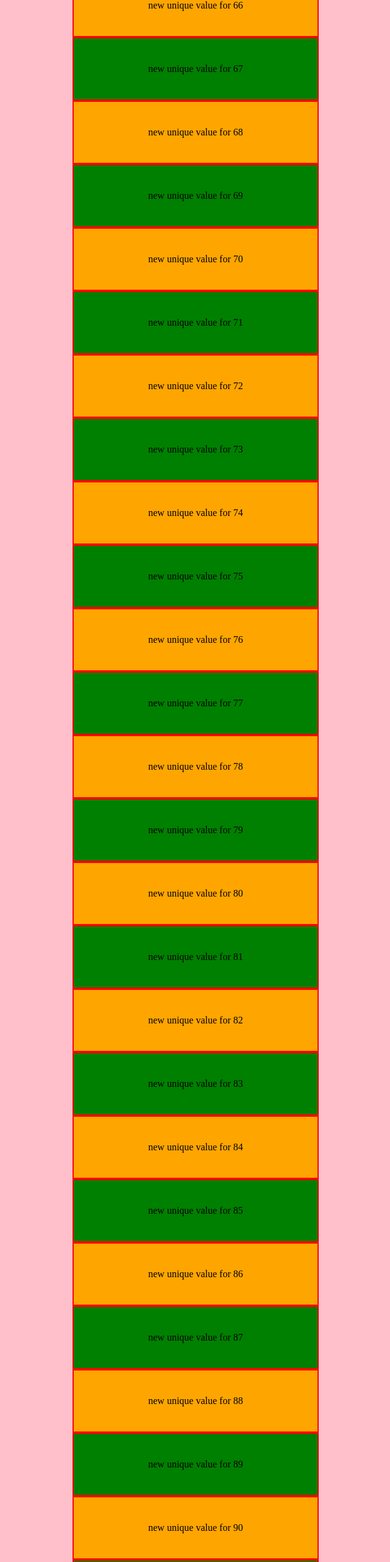
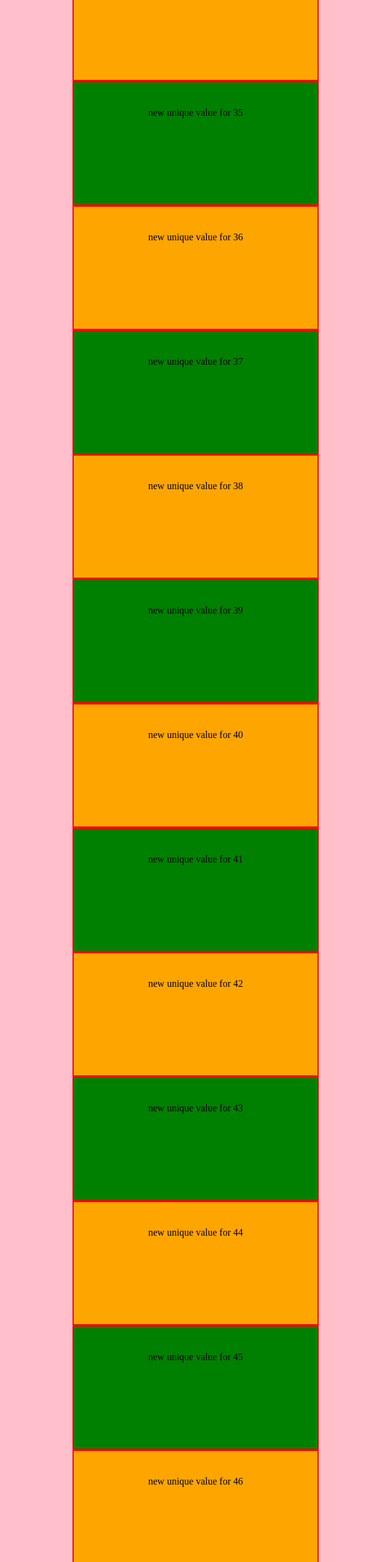
Before and after one commit to bilal5292/bilal5292, a plain HTML site: page index.html in a window 1280 px wide. Shown: the part 6883-9444 px from the top of the page at 61% size, without its empty margins (319-959 px from the left). Drawn offline with Linux system fonts and the light colour scheme.

Commit message:
first commit

```diff
--- a/index.html
+++ b/index.html
@@ -75,40 +75,6 @@
         <div class="box"></div>
         <div class="box"></div>
         <div class="box"></div>
-        <div class="box"></div>
-        <div class="box"></div>
-        <div class="box"></div>
-        <div class="box"></div>
-        <div class="box"></div>
-        <div class="box"></div>
-        <div class="box"></div>
-        <div class="box"></div>
-        <div class="box"></div>
-        <div class="box"></div>
-        <div class="box"></div>
-        <div class="box"></div>
-        <div class="box"></div>
-        <div class="box"></div>
-        <div class="box"></div>
-        <div class="box"></div>
-        <div class="box"></div>
-        <div class="box"></div>
-        <div class="box"></div>
-        <div class="box"></div>
-        <div class="box"></div>
-        <div class="box"></div>
-        <div class="box"></div>
-        <div class="box"></div>
-        <div class="box"></div>
-        <div class="box"></div>
-        <div class="box"></div>
-        <div class="box"></div>
-        <div class="box"></div>
-        <div class="box"></div>
-        <div class="box"></div>
-        <div class="box"></div>
-        <div class="box"></div>
-        <div class="box"></div>
     </center>
 
     <script src="script.js">
--- a/style.css
+++ b/style.css
@@ -3,7 +3,7 @@ body{
 }
 .box{
     border: 2px solid red;
-    height: 100px;
+    height: 200px;
     width: 400px;
     text-align: center;
     line-height: 100px;
```
